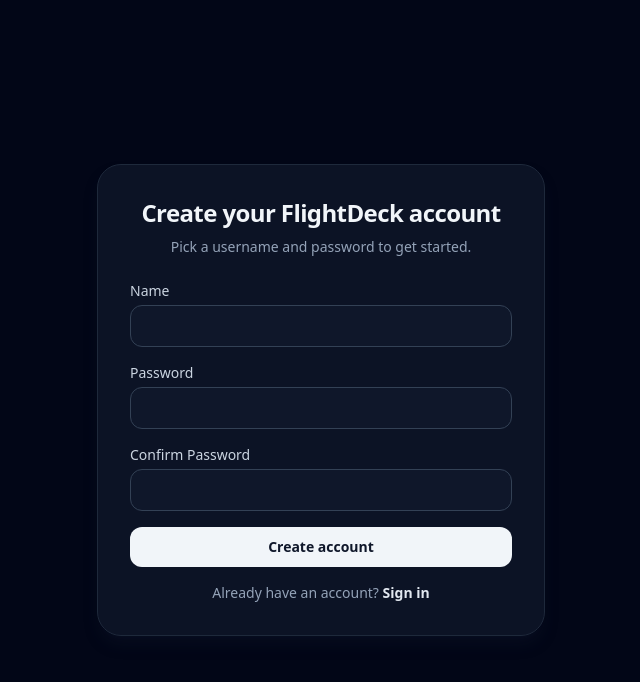
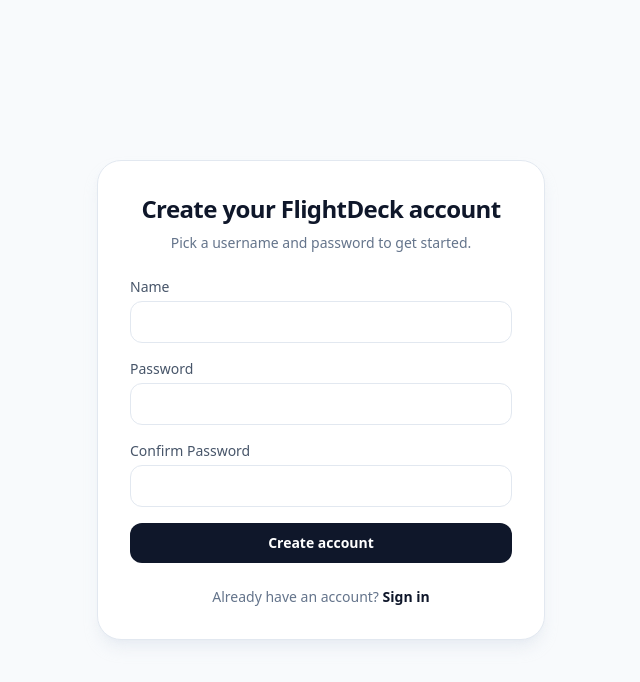
Before and after one commit to llllogan/FlightDeck, an Angular app in the folder Site/: page /sign-up in a window 1280 px wide. Shown: the top 682 px of the page, without its empty margins (319-959 px from the left). Built offline with nearby package versions, Linux system fonts and the light colour scheme.

Commit message:
Added create user screen

```diff
--- a/Site/src/app/auth/sign-up.component.html
+++ b/Site/src/app/auth/sign-up.component.html
@@ -1,12 +1,12 @@
-<div class="min-h-screen bg-slate-950 text-slate-100 flex items-center justify-center px-4">
-  <div class="w-full max-w-md rounded-3xl border border-slate-800 bg-slate-900/80 p-8 shadow-lg shadow-slate-900/40 backdrop-blur">
+<div class="min-h-screen bg-slate-50 text-slate-900 flex items-center justify-center px-4 dark:bg-slate-950 dark:text-slate-100">
+  <div class="w-full max-w-md rounded-3xl border border-slate-200 bg-white p-8 shadow-lg shadow-slate-200/70 backdrop-blur dark:border-slate-800 dark:bg-slate-900/80 dark:shadow-slate-900/40">
     <div class="mb-6 text-center">
       <h1 class="text-2xl font-semibold tracking-tight">Create your FlightDeck account</h1>
-      <p class="mt-2 text-sm text-slate-400">Pick a username and password to get started.</p>
+      <p class="mt-2 text-sm text-slate-500 dark:text-slate-400">Pick a username and password to get started.</p>
     </div>
 
     <form [formGroup]="signUpForm" (ngSubmit)="submit()" class="space-y-4">
-      <label class="block text-sm font-medium text-slate-300">
+      <label class="block text-sm font-medium text-slate-600 dark:text-slate-300">
         <span class="mb-1 flex items-center justify-between">
           <span>Name</span>
           <span class="text-xs font-normal" [ngClass]="nameStatusClass">
@@ -22,13 +22,13 @@
         <input
           type="text"
           formControlName="name"
-          class="w-full rounded-xl border border-slate-700 bg-slate-900 px-4 py-2.5 text-slate-100 transition focus:border-slate-500 focus:outline-none focus:ring-2 focus:ring-slate-700"
+          class="w-full rounded-xl border border-slate-200 bg-white px-4 py-2.5 text-slate-900 transition focus:border-slate-400 focus:outline-none focus:ring-2 focus:ring-slate-200 dark:border-slate-700 dark:bg-slate-900 dark:text-slate-100 dark:focus:border-slate-500 dark:focus:ring-slate-700"
           [class.border-red-500]="(nameControl.invalid && nameControl.touched) || isNameTaken"
           autocomplete="username"
         />
       </label>
 
-      <label class="block text-sm font-medium text-slate-300">
+      <label class="block text-sm font-medium text-slate-600 dark:text-slate-300">
         <span class="mb-1 block">Password</span>
         <input
           type="password"
@@ -37,15 +37,15 @@
           maxlength="128"
           required
           autocomplete="new-password"
-          class="w-full rounded-xl border border-slate-700 bg-slate-900 px-4 py-2.5 text-slate-100 transition focus:border-slate-500 focus:outline-none focus:ring-2 focus:ring-slate-700"
+          class="w-full rounded-xl border border-slate-200 bg-white px-4 py-2.5 text-slate-900 transition focus:border-slate-400 focus:outline-none focus:ring-2 focus:ring-slate-200 dark:border-slate-700 dark:bg-slate-900 dark:text-slate-100 dark:focus:border-slate-500 dark:focus:ring-slate-700"
           [class.border-red-500]="passwordControl.invalid && passwordControl.touched"
         />
-        <span class="mt-1 block text-xs text-red-400" *ngIf="passwordControl.touched && passwordControl.hasError('minlength')">
+        <span class="mt-1 block text-xs text-red-500 dark:text-red-400" *ngIf="passwordControl.touched && passwordControl.hasError('minlength')">
           Password must be at least 8 characters.
         </span>
       </label>
 
-      <label class="block text-sm font-medium text-slate-300">
+      <label class="block text-sm font-medium text-slate-600 dark:text-slate-300">
         <span class="mb-1 block">Confirm Password</span>
         <input
           type="password"
@@ -54,28 +54,30 @@
           maxlength="128"
           required
           autocomplete="new-password"
-          class="w-full rounded-xl border border-slate-700 bg-slate-900 px-4 py-2.5 text-slate-100 transition focus:border-slate-500 focus:outline-none focus:ring-2 focus:ring-slate-700"
+          class="w-full rounded-xl border border-slate-200 bg-white px-4 py-2.5 text-slate-900 transition focus:border-slate-400 focus:outline-none focus:ring-2 focus:ring-slate-200 dark:border-slate-700 dark:bg-slate-900 dark:text-slate-100 dark:focus:border-slate-500 dark:focus:ring-slate-700"
           [class.border-red-500]="confirmPasswordControl.invalid && confirmPasswordControl.touched"
         />
-        <span class="mt-1 block text-xs text-red-400" *ngIf="confirmPasswordControl.touched && confirmPasswordControl.hasError('mismatch')">
+        <span class="mt-1 block text-xs text-red-500 dark:text-red-400" *ngIf="confirmPasswordControl.touched && confirmPasswordControl.hasError('mismatch')">
           Passwords do not match.
         </span>
       </label>
 
       <button
         type="submit"
-        class="inline-flex w-full items-center justify-center gap-2 rounded-xl bg-slate-100 px-4 py-2.5 text-sm font-semibold text-slate-900 transition hover:bg-white focus:outline-none focus:ring-2 focus:ring-slate-500 disabled:cursor-not-allowed disabled:opacity-60"
+        class="inline-flex w-full items-center justify-center gap-2 rounded-xl bg-slate-900 px-4 py-2.5 text-sm font-semibold text-white transition hover:bg-slate-800 focus:outline-none focus:ring-2 focus:ring-slate-400 disabled:cursor-not-allowed disabled:opacity-60 dark:bg-slate-100 dark:text-slate-900 dark:hover:bg-white"
         [disabled]="submitting || isNameChecking || isNameTaken"
       >
         {{ submitting ? 'Creating account…' : 'Create account' }}
       </button>
     </form>
 
-    <p class="mt-4 text-sm text-red-400" *ngIf="error">{{ error }}</p>
+    <p class="mt-4 text-sm text-red-500 dark:text-red-400" *ngIf="error">{{ error }}</p>
 
-    <p class="mt-4 text-sm text-slate-400 text-center">
+    <p class="mt-6 text-sm text-slate-500 text-center dark:text-slate-400">
       Already have an account?
-      <a routerLink="/dashboard/login" class="font-semibold text-slate-200 hover:text-white">Sign in</a>
+      <a routerLink="/dashboard/login" class="font-semibold text-slate-900 underline-offset-4 hover:underline dark:text-slate-100">
+        Sign in
+      </a>
     </p>
   </div>
 </div>
--- a/Site/src/app/auth/sign-up.component.ts
+++ b/Site/src/app/auth/sign-up.component.ts
@@ -1,5 +1,5 @@
 import { CommonModule } from '@angular/common';
-import { Component, DestroyRef, OnInit, inject } from '@angular/core';
+import { ChangeDetectorRef, Component, DestroyRef, OnInit, inject } from '@angular/core';
 import { FormBuilder, ReactiveFormsModule, Validators } from '@angular/forms';
 import { Router, RouterLink } from '@angular/router';
 import { takeUntilDestroyed } from '@angular/core/rxjs-interop';
@@ -29,6 +29,7 @@
   private readonly authService = inject(AuthService);
   private readonly router = inject(Router);
   private readonly destroyRef = inject(DestroyRef);
+  private readonly cdr = inject(ChangeDetectorRef);
 
   readonly signUpForm = this.fb.nonNullable.group({
     name: ['', [Validators.required, Validators.maxLength(100)]],
@@ -45,23 +46,25 @@
       .pipe(
         takeUntilDestroyed(this.destroyRef),
         map((value) => value.trim()),
+        distinctUntilChanged(),
         tap((value) => {
           if (!value) {
-            this.nameStatus = 'idle';
+            this.updateNameStatus('idle');
           } else {
-            this.nameStatus = 'checking';
+            this.updateNameStatus('checking');
           }
         }),
-        debounceTime(300),
-        distinctUntilChanged(),
+        debounceTime(250),
         switchMap((value) => {
-          if (!value) {
-            return of(null);
+          const trimmed = value.trim();
+          if (!trimmed) {
+            return of<{ available: boolean; value: string } | null>(null);
           }
-          return this.authService.checkUsernameAvailability(value).pipe(
-            map((available) => ({ available, value })),
+
+          return this.authService.checkUsernameAvailability(trimmed).pipe(
+            map((available) => ({ available, value: trimmed })),
             catchError(() => {
-              this.nameStatus = 'error';
+              this.updateNameStatus('error');
               return of(null);
             }),
           );
@@ -71,7 +74,12 @@
         if (!result) {
           return;
         }
-        this.nameStatus = result.available ? 'available' : 'taken';
+
+        if (result.value !== this.signUpForm.controls.name.value.trim()) {
+          return;
+        }
+
+        this.updateNameStatus(result.available ? 'available' : 'taken');
       });
 
     this.passwordControl.valueChanges
@@ -104,13 +112,16 @@
     this.submitting = true;
     this.error = null;
 
+    this.updateNameStatus('checking');
+
     this.authService
       .checkUsernameAvailability(name)
       .pipe(take(1))
       .subscribe({
         next: (available) => {
+          this.updateNameStatus(available ? 'available' : 'taken');
+
           if (!available) {
-            this.nameStatus = 'taken';
             this.submitting = false;
             return;
           }
@@ -127,13 +138,14 @@
                 void this.router.navigate(['/dashboard']);
               },
               error: (err) => {
+                this.updateNameStatus('error');
                 const message = (err?.error?.error as string | undefined) || err?.message;
                 this.error = message ?? 'Could not create account. Please try again.';
               },
             });
         },
         error: () => {
-          this.nameStatus = 'error';
+          this.updateNameStatus('error');
           this.error = 'Unable to verify username. Please try again.';
           this.submitting = false;
         },
@@ -167,14 +179,14 @@
   get nameStatusClass(): string {
     switch (this.nameStatus) {
       case 'checking':
-        return 'text-amber-400';
+        return 'text-amber-500 dark:text-amber-300';
       case 'available':
-        return 'text-slate-300';
+        return 'text-emerald-600 dark:text-emerald-300';
       case 'taken':
       case 'error':
-        return 'text-red-400';
+        return 'text-red-500 dark:text-red-400';
       default:
-        return 'text-slate-400';
+        return 'text-slate-400 dark:text-slate-500';
     }
   }
 
@@ -195,4 +207,13 @@
 
     this.confirmPasswordControl.setErrors(Object.keys(errors).length > 0 ? errors : null);
   }
+
+  private updateNameStatus(status: NameStatus): void {
+    if (this.nameStatus === status) {
+      return;
+    }
+
+    this.nameStatus = status;
+    this.cdr.markForCheck();
+  }
 }
--- a/Site/src/app/dashboard/dashboard-login.component.html
+++ b/Site/src/app/dashboard/dashboard-login.component.html
@@ -36,5 +36,15 @@
     </form>
 
     <p class="mt-4 text-sm text-red-500 dark:text-red-300" *ngIf="error">{{ error }}</p>
+
+    <p class="mt-6 text-sm text-slate-500 text-center dark:text-slate-400">
+      Don't have an account?
+      <a
+        routerLink="/sign-up"
+        class="font-semibold text-slate-900 underline-offset-4 hover:underline dark:text-slate-100"
+      >
+        Create one now
+      </a>
+    </p>
   </div>
 </div>
--- a/Site/src/app/dashboard/dashboard-login.component.ts
+++ b/Site/src/app/dashboard/dashboard-login.component.ts
@@ -1,7 +1,7 @@
 import { CommonModule } from '@angular/common';
 import { Component, DestroyRef, OnInit, inject } from '@angular/core';
 import { FormBuilder, ReactiveFormsModule, Validators } from '@angular/forms';
-import { ActivatedRoute, Router } from '@angular/router';
+import { ActivatedRoute, Router, RouterLink } from '@angular/router';
 import { HttpErrorResponse } from '@angular/common/http';
 import { finalize } from 'rxjs/operators';
 import { takeUntilDestroyed } from '@angular/core/rxjs-interop';
@@ -10,7 +10,7 @@
 @Component({
   selector: 'app-dashboard-login',
   standalone: true,
-  imports: [CommonModule, ReactiveFormsModule],
+  imports: [CommonModule, ReactiveFormsModule, RouterLink],
   templateUrl: './dashboard-login.component.html',
   styleUrls: ['./dashboard-login.component.css'],
 })
```
